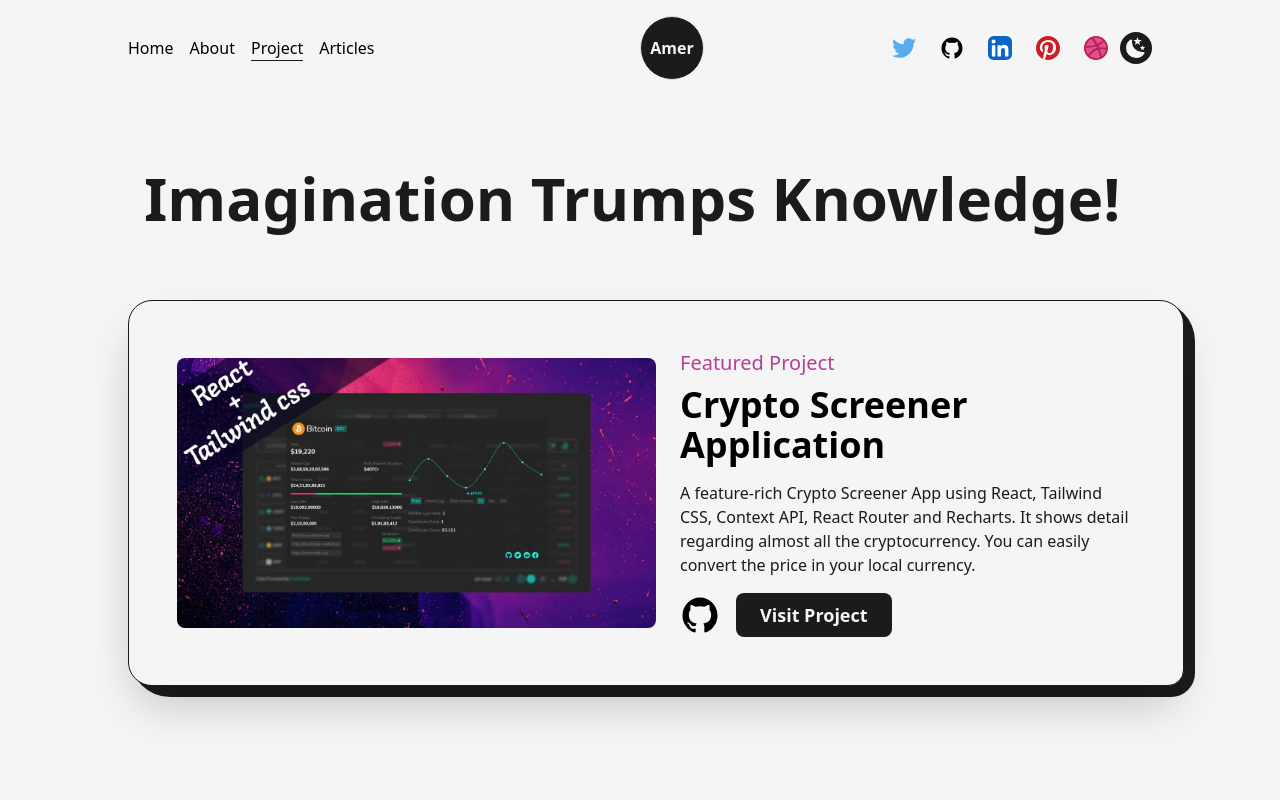
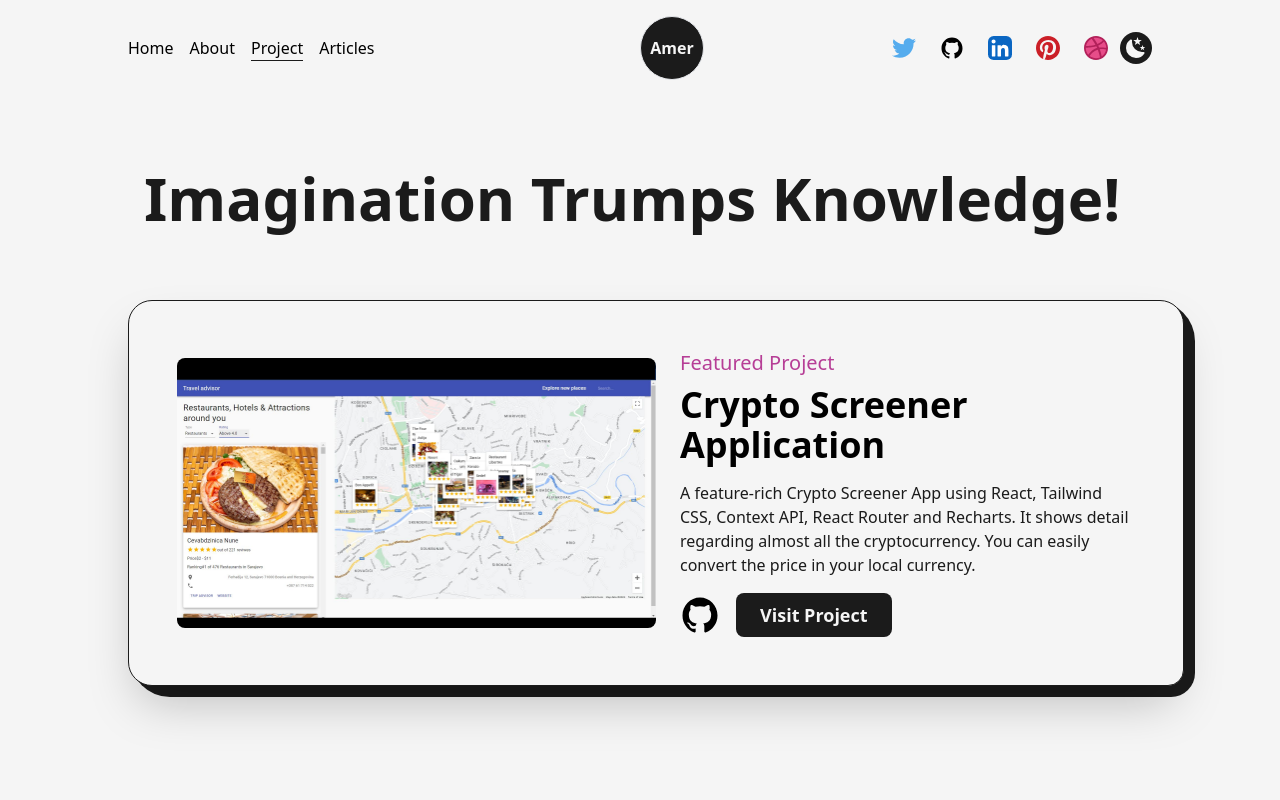
Before and after one commit to amerv97/Next.js-amervarajic-portfolio, a Next.js app in the folder Next.js-Developer-Portfolio-Starter-Code-main/: page /projects in a window 1280 px wide. Shown: the top 800 px of the page. Built offline with nearby package versions, Linux system fonts and the light colour scheme.

Commit message:
added featured page & changed index page

```diff
--- a/Next.js-Developer-Portfolio-Starter-Code-main/src/pages/index.js
+++ b/Next.js-Developer-Portfolio-Starter-Code-main/src/pages/index.js
@@ -30,7 +30,7 @@ export default function Home() {
           <div className="flex items-center justify-between w-full lg:flex-col">
             <div className="w-1/2 md:w-full">
               <Image
-                src={profilePic}
+                src={profilePic1}
                 alt="Amer Varajic"
                 className="w-full h-auto lg:hidden md:inline-block ms:w-full "
                 priority
@@ -67,6 +67,7 @@ export default function Home() {
                   className="ml-4 text-lg font-medium capitalize text-dark underline dark:text-light
                   md:text-base"
                   onClick={(e) => handleContactClick(e)}
+                  // ! fix later
                 >
                   Contact
                 </Link>
--- a/Next.js-Developer-Portfolio-Starter-Code-main/src/pages/projects.js
+++ b/Next.js-Developer-Portfolio-Starter-Code-main/src/pages/projects.js
@@ -1,6 +1,7 @@
 import AnimatedText from "@/components/AnimatedText";
 import Layout from "@/components/Layout";
 import project1 from "../../public/images/projects/crypto-screener-cover-image.jpg";
+import project11 from "../../public/images/projects/Fearured page 1.jpg"
 
 import { GithubIcon } from "@/components/Icons";
 
@@ -150,7 +151,7 @@ const projects = () => {
             <div className="col-span-12">
               <FeaturedProject
                 title="Crypto Screener Application"
-                img={project1}
+                img={project11}
                 summary="A feature-rich Crypto Screener App using React, Tailwind CSS, Context API, React Router and Recharts.
                 It shows detail regarding almost all the cryptocurrency. You can easily convert the price in your
                 local currency."
```
Also changed, not shown: Next.js-Developer-Portfolio-Starter-Code-main/public/images/projects/Fearured page 1.jpg (added).
